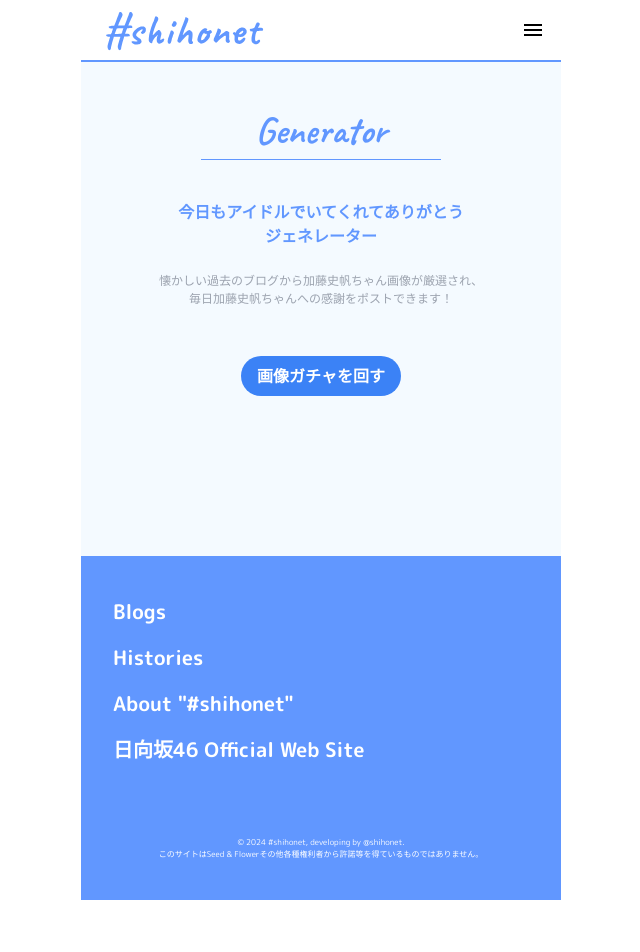
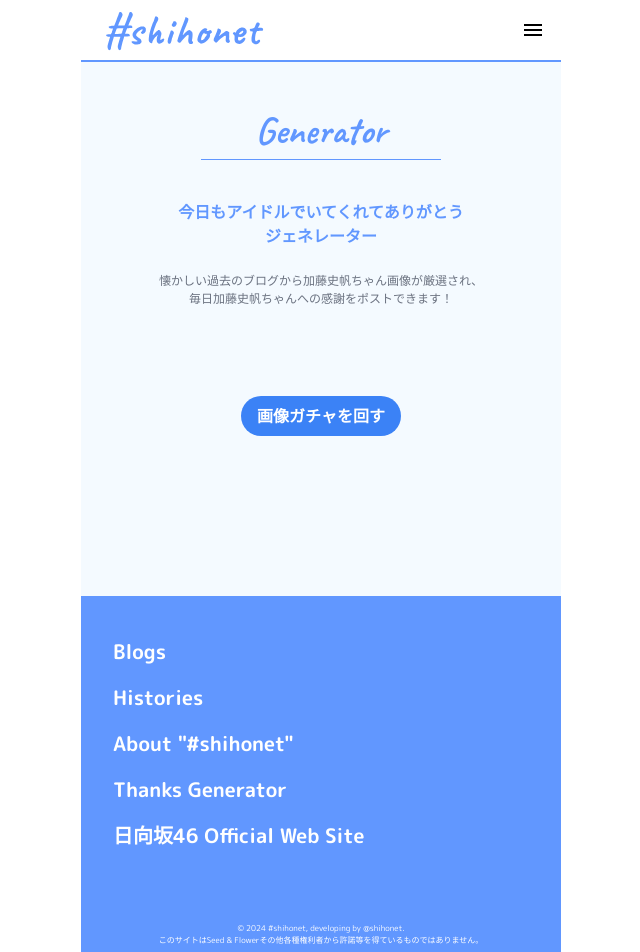
Before and after one commit to shihonet/shihonet_front, a Vue app: page /thanks_post in a window 1280 px wide. Shown: the top 952 px of the page, without its empty margins (319-959 px from the left). Before the commit the page ends 900 px from the top, so only its background shows below. Built offline with nearby package versions, Linux system fonts and the light colour scheme.

Commit message:
Add menu to sidebar and footer

```diff
--- a/src/views/components/common/PageFooter.vue
+++ b/src/views/components/common/PageFooter.vue
@@ -10,6 +10,9 @@
         </li>
         <li class="pb-4">
           <router-link to="/about">About "#shihonet"</router-link>
+        </li>
+        <li class="pb-4">
+          <router-link to="/thanks_post">Thanks Generator</router-link>
         </li>
         <li class="pb-4">
           <a href="https://www.hinatazaka46.com/s/official/?ima=0000"
--- a/src/views/components/common/SideBar.vue
+++ b/src/views/components/common/SideBar.vue
@@ -39,6 +39,12 @@
           <router-link to="/about" @click="toggleSidebar" class="flex items-center mb-5">
             <img src="@/assets/images/indeterminate_question_box_FILL0_wght100_GRAD0_opsz48.svg" />
             <span class="ml-2">About "#shihonet"</span>
+          </router-link>
+        </li>
+        <li>
+          <router-link to="/thanks_post" @click="toggleSidebar" class="flex items-center mb-5">
+            <img src="@/assets/images/folded_hands_FILL0_wght100_GRAD0_opsz48.svg" />
+            <span class="ml-2">Thanks Generator</span>
           </router-link>
         </li>
         <li>
--- a/src/views/components/thanksPost/AllThanksPost.vue
+++ b/src/views/components/thanksPost/AllThanksPost.vue
@@ -3,7 +3,7 @@
     <p>今日もアイドルでいてくれてありがとう</p>
     <p>ジェネレーター</p>
   </div>
-  <div class="mt-6 text-gray-400 font-light text-center text-[12px]">
+  <div class="mt-6 text-gray-500 font-light text-center text-[12px]">
     <p>懐かしい過去のブログから加藤史帆ちゃん画像が厳選され、</p>
     <p>毎日加藤史帆ちゃんへの感謝をポストできます！</p>
   </div>
@@ -14,7 +14,7 @@
     <div v-else class="flex items-center justify-center">
       <button
         v-if="!isClickedButton"
-        class="bg-blue-500 hover:bg-blue-700 text-white font-bold py-2 px-4 rounded-full"
+        class="bg-blue-500 hover:bg-blue-700 text-white font-bold py-2 px-4 rounded-full mt-10"
         @click="requestGetBlogImage()"
       >
         画像ガチャを回す
@@ -27,7 +27,7 @@
         <div class="flex justify-center mt-4 mx-6">
           <a :href="blog.url" target="_blank">
             <div class="border-2 border-site-color hover:text-gray-400 py-2 px-4 rounded-lg">
-              <p class="text-[12px]">{{ blog.publishedAt }}</p>
+              <p class="text-[12px] text-gray-500">{{ blog.publishedAt }}</p>
               <p class="text-[16px]">{{ blog.title }}</p>
             </div>
           </a>
```
Also changed, not shown: src/assets/images/folded_hands_FILL0_wght100_GRAD0_opsz48.svg (added).
